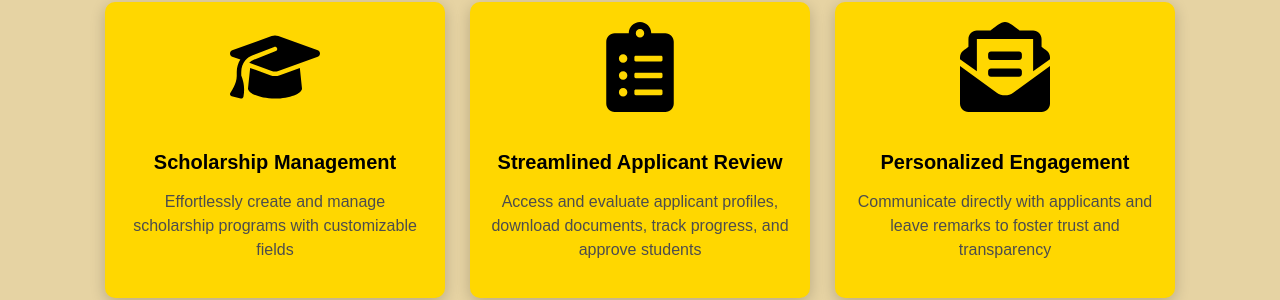
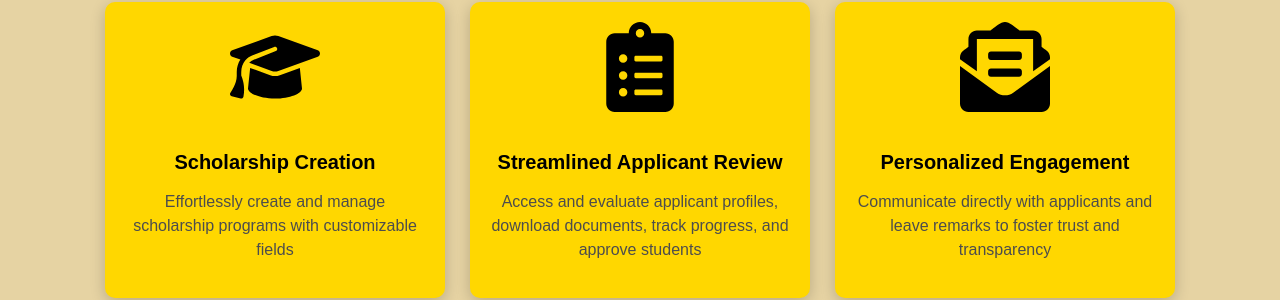
Before and after one commit to nardsxx/Funded-Futures-Org_Web, a React (Create React App) app: page / in a window 1280 px wide. Shown: the part 787-1087 px from the top of the page. Built offline with nearby package versions, Linux system fonts and the light colour scheme.

Commit message:
minor changes

```diff
--- a/src/Home.js
+++ b/src/Home.js
@@ -112,7 +112,7 @@ const Home = () => {
         <div className="features-container">
           <div className="feature-card">
             <FaGraduationCap className="feature-icon" />
-            <h3>Scholarship Management</h3>
+            <h3>Scholarship Creation</h3>
             <p>Effortlessly create and manage scholarship programs with customizable fields</p>
           </div>
           <div className="feature-card">
--- a/src/ViewProfile.css
+++ b/src/ViewProfile.css
@@ -228,8 +228,8 @@ body {
 
 .camera-icon-container {
   position: absolute;
-  bottom: 5px;
-  right: 10px;
+  bottom: 0px;
+  right: 0px;
   width: 35px;
   height: 35px;
   background-color: #ffffff;
```
